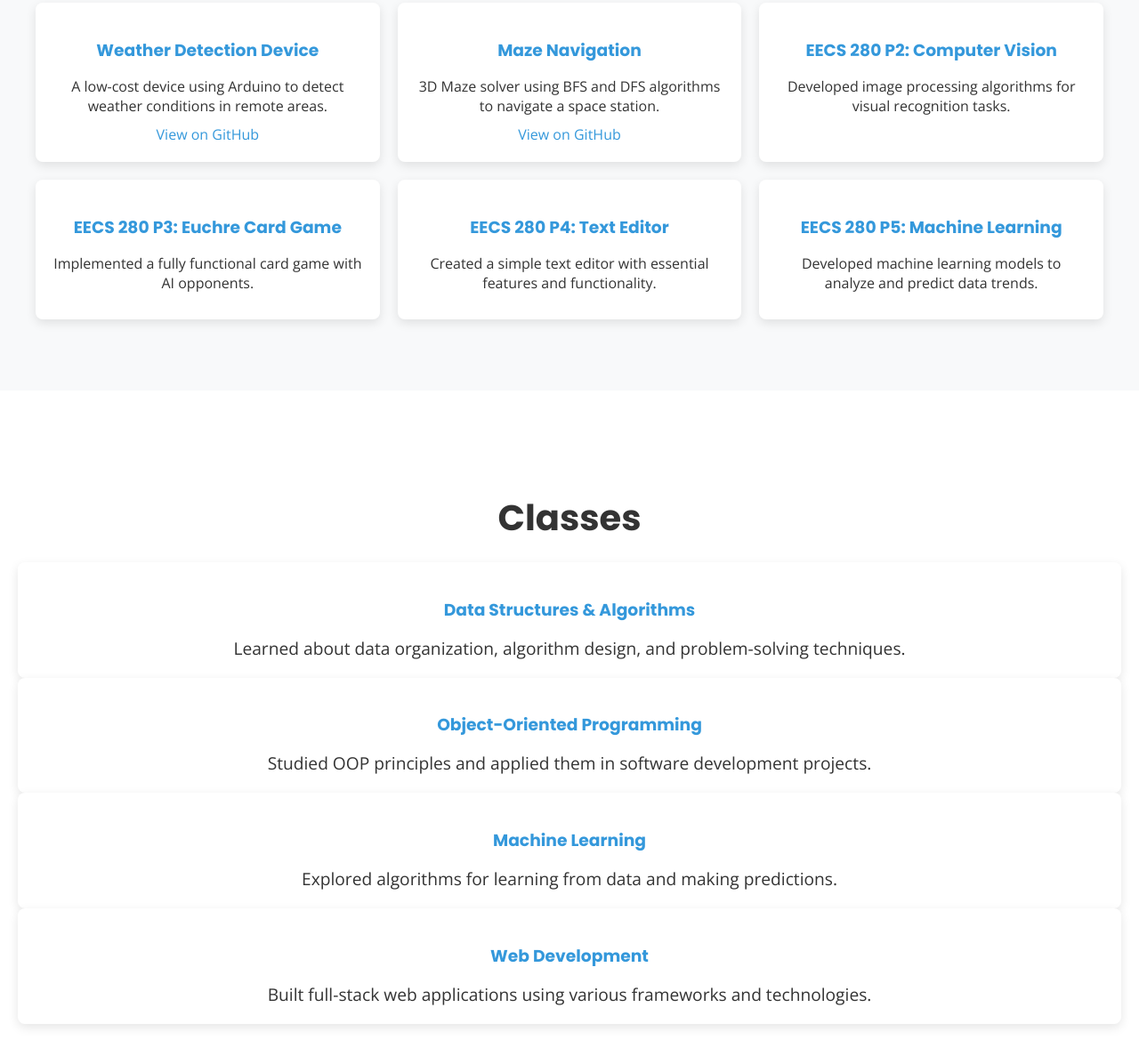
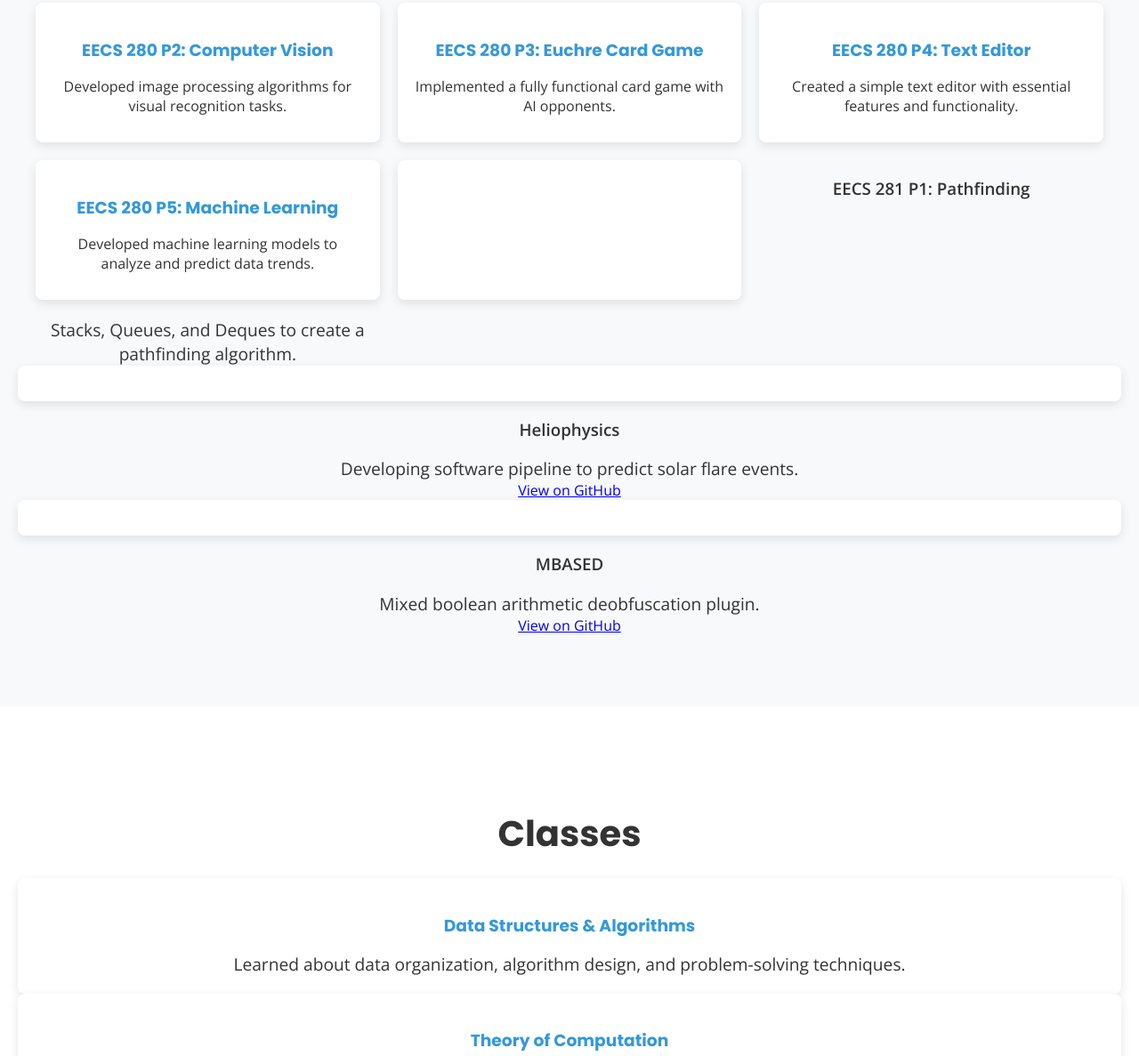
Before and after one commit to am3005/aashim_portfolio, a plain HTML site: page index.html in a window 1280 px wide. Shown: the part 1425-2612 px from the top of the page at 89% size. Drawn offline with nearby package versions, Linux system fonts and the light colour scheme.

Commit message:
project/class updates

```diff
--- a/index.html
+++ b/index.html
@@ -258,16 +258,6 @@
         <h2>Projects</h2>
         <div class="project-cards">
             <div class="project-card">
-                <h3>Weather Detection Device</h3>
-                <p>A low-cost device using Arduino to detect weather conditions in remote areas.</p>
-                <a href="https://github.com/yourusername/weather-device" target="_blank">View on GitHub</a>
-            </div>
-            <div class="project-card">
-                <h3>Maze Navigation</h3>
-                <p>3D Maze solver using BFS and DFS algorithms to navigate a space station.</p>
-                <a href="https://github.com/yourusername/maze-navigation" target="_blank">View on GitHub</a>
-            </div>
-            <div class="project-card">
                 <h3>EECS 280 P2: Computer Vision</h3>
                 <p>Developed image processing algorithms for visual recognition tasks.</p>
             </div>
@@ -283,6 +273,20 @@
                 <h3>EECS 280 P5: Machine Learning</h3>
                 <p>Developed machine learning models to analyze and predict data trends.</p>
             </div>
+            <div class="project-card"></div>
+                <h3>EECS 281 P1: Pathfinding</h3>
+                <p>Stacks, Queues, and Deques to create a pathfinding algorithm.</p>
+            </div>
+            <div class="project-card"></div>
+                <h3>Heliophysics</h3>
+                <p>Developing software pipeline to predict solar flare events.</p>
+                <a href="https://github.com/yourusername/heliophysics" target="_blank">View on GitHub</a>
+            </div>
+            <div class="project-card"></div>
+                <h3>MBASED</h3>
+                <p>Mixed boolean arithmetic deobfuscation plugin.</p>
+                <a href="https://github.com/yourusername/heliophysics" target="_blank">View on GitHub</a>
+            </div>
         </div>
     </section>
 
@@ -295,15 +299,19 @@
                 <p>Learned about data organization, algorithm design, and problem-solving techniques.</p>
             </div>
             <div class="class-card">
-                <h3>Object-Oriented Programming</h3>
+                <h3>Theory of Computation</h3>
                 <p>Studied OOP principles and applied them in software development projects.</p>
             </div>
             <div class="class-card">
-                <h3>Machine Learning</h3>
+                <h3>Discrete Mathematics</h3>
                 <p>Explored algorithms for learning from data and making predictions.</p>
             </div>
             <div class="class-card">
-                <h3>Web Development</h3>
+                <h3>Programming and Introductory Data Structures</h3>
+                <p>Built full-stack web applications using various frameworks and technologies.</p>
+            </div>
+            <div class="class-card"></div>
+                <h3>Introduction to Computers and Programming</h3>
                 <p>Built full-stack web applications using various frameworks and technologies.</p>
             </div>
         </div>
```
